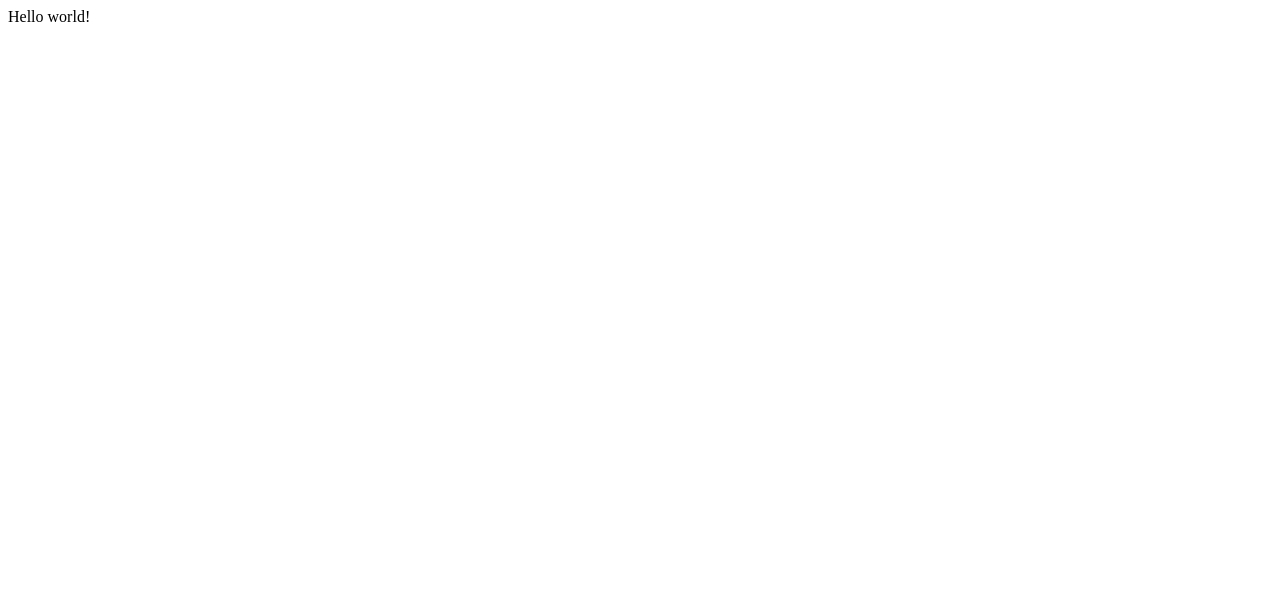
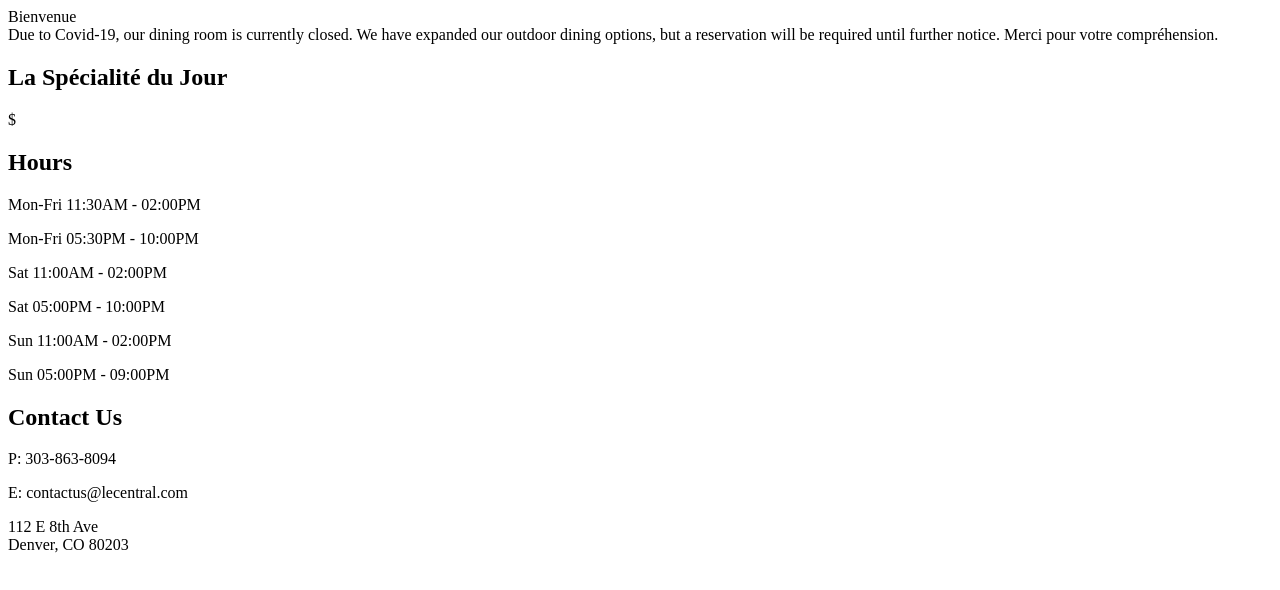
Before and after one commit to cwefso/le-central-gatsby, a Gatsby site: page / in a window 1280 px wide. Built offline with nearby package versions, Linux system fonts and the light colour scheme; Gatsby itself is replaced by a stand-in of ours; no server answers.

Commit message:
spins up gatsby app

```diff
--- /dev/null
+++ b/src/pages/Home.css
@@ -0,0 +1,95 @@
+.main {
+  align-items: center;
+  display: grid;
+  grid-template-areas:
+  "greeting info"
+  "special info";
+  grid-template-rows: 1fr 1fr;
+  grid-template-columns: 1fr 1fr;
+  /* height: 70vh; */
+  justify-content: space-evenly;
+  overflow: auto;
+}
+
+.greeting, .info, .special {
+  color: black;
+  display: flex;
+  flex-direction: column;
+  justify-content: space-between;
+  align-items: center;
+}
+
+span {
+  background-color: black;
+  width: 2px;
+}
+
+.greeting {
+  font-family: 'Parisienne', cursive;
+  font-size: xxx-large;
+  padding: 1px 1px 1px 1px;
+  font-style: italic;
+  grid-area: greeting;
+  width: 30vw;
+}
+
+h2 {
+  font-size: 1em;
+  font-family: 'Parisienne', cursive;
+  width: 25vw;
+}
+
+.covid, p {
+  font-size: small;
+  font-family: 'Roboto Condensed', sans-serif;
+  font-style: normal;
+  margin-block-end: 0em;
+  margin-block-start: 0em;
+  width: 25vw;
+}
+
+
+.hours, .contact, .special {
+    width: 25vw;
+    height: 30vh;
+    font-size: x-large;
+    display: flex;
+    flex-direction: column;
+    justify-content: center;
+    align-items: center;
+    color: black;
+}
+
+.info {
+  grid-area: info;
+  width: 30vw;
+}
+
+.special {
+  grid-area: special;
+  width: 30vw;
+}
+
+@media screen and (max-width: 960px) {
+  .main {
+    align-items: center;
+    display: flex;
+    flex-direction: column;
+    align-items: center;
+    height: 70vh;
+    width: 70vw;
+    justify-content: space-between;
+    overflow: scroll;
+  }
+
+  .greeting, .info, .special, .hours, .contact {
+    width: 70vw;
+    height: fit-content;
+    margin-bottom: 1em;
+    overflow: none;
+  }
+
+  .special {
+    height: 20vh;
+  }
+}
--- a/src/pages/index.js
+++ b/src/pages/index.js
@@ -1,5 +1,56 @@
-import React from "react"
+import React, {useState, useEffect} from "react";
+// import "./Home.css";
+// import { NavLink } from "react-router-dom";
+
 
 export default function Home() {
-  return <div>Hello world!</div>
+  const [special, setSpecial] = useState([])
+
+	useEffect(() =>{
+		fetch('https://le-central-backend.herokuapp.com/specials')
+		.then((res) => res.json())
+		.then((result) => setSpecial(result[result.length - 1]))
+		.catch((err) => console.log(err.message))
+	}, [])
+
+	return (
+		<section className="main">
+			<section className="greeting">
+				Bienvenue
+				<section className="covid">
+					Due to Covid-19, our dining room is currently closed. We have expanded
+					our outdoor dining options, but a reservation will be required until
+					further notice. Merci pour votre compréhension.
+				</section>
+			</section>
+			<section className="special">
+				<h2>La Spécialité du Jour</h2>
+				<p>{special.name}</p>
+				<p>{special.description}</p>
+				<p>${special.price}</p>
+			</section>
+			<span></span>
+			<section className="info">
+				<section className="hours">
+					<h2>Hours</h2>
+					<p>Mon-Fri 11:30AM - 02:00PM</p>
+					<p>Mon-Fri 05:30PM - 10:00PM</p>
+					<p>Sat 11:00AM - 02:00PM</p>
+					<p>Sat 05:00PM - 10:00PM</p>
+					<p>Sun 11:00AM - 02:00PM</p>
+					<p>Sun 05:00PM - 09:00PM</p>
+				</section>
+				<section className="contact">
+					<h2>Contact Us</h2>
+					<p>P: 303-863-8094</p>
+					<p>E: contactus@lecentral.com</p>
+					<p className="address">
+						112 E 8th Ave
+						<br></br>
+						Denver, CO 80203
+					</p>
+				</section>
+			</section>
+		</section>
+	);
 }
```
